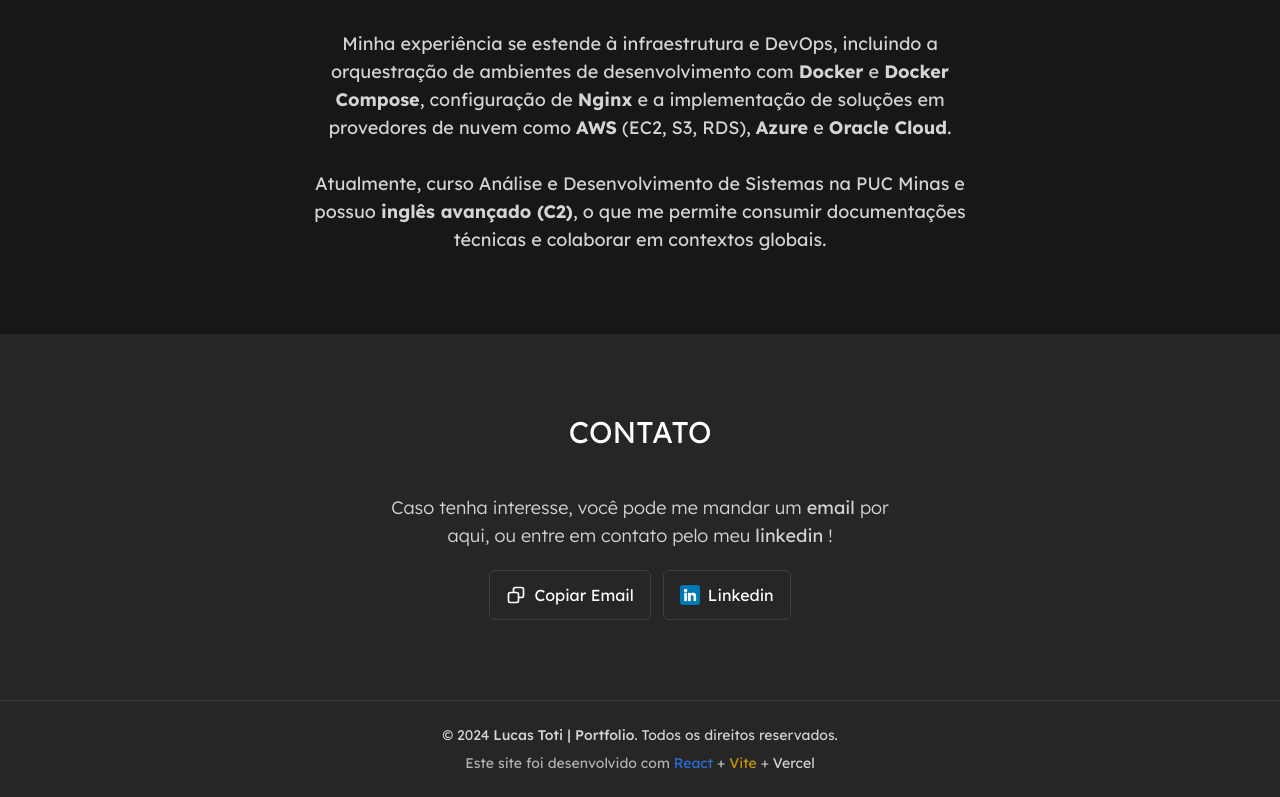
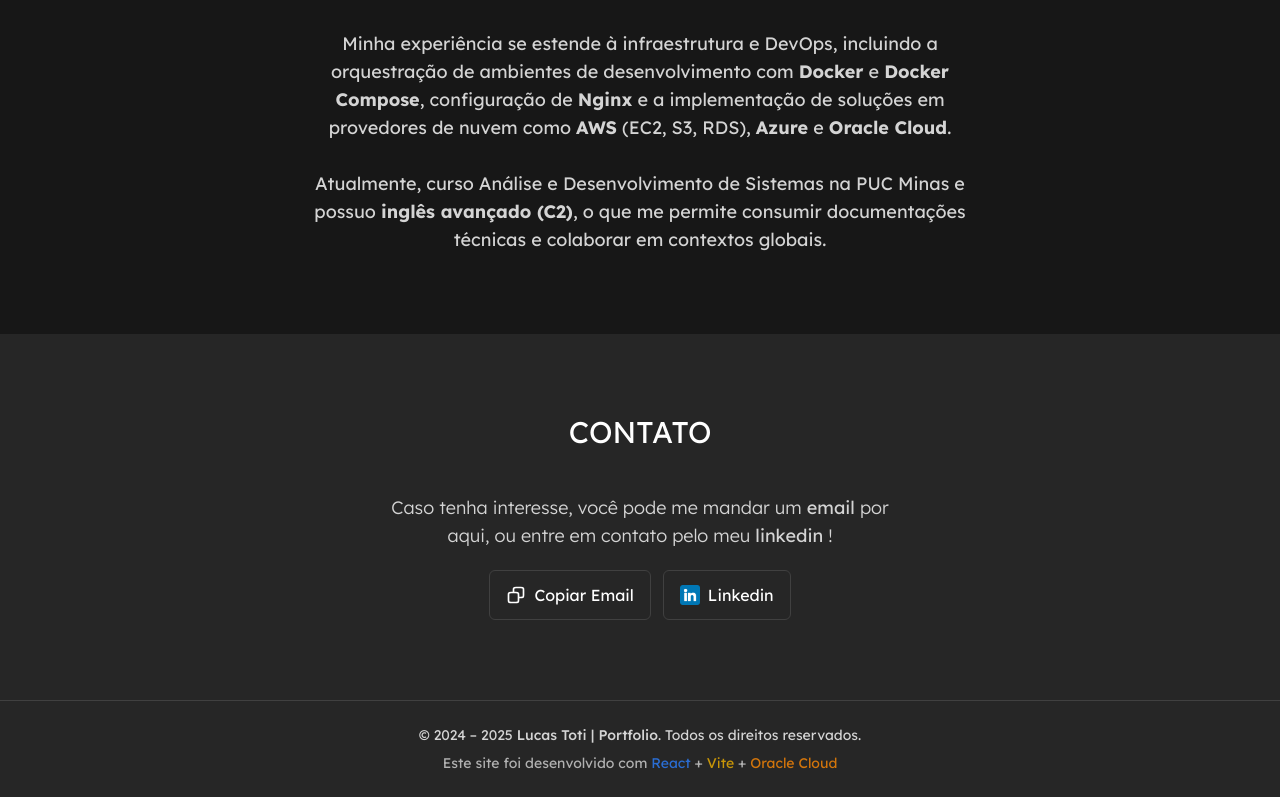
Before and after one commit to LcsToti/MyPortfolio, a React (Vite) app: page / in a window 1280 px wide. Shown: the part 2935-3732 px from the top of the page. Built offline with nearby package versions, Linux system fonts and the light colour scheme.

Commit message:
Fix: Remove vercel from footer, add oracle. Add copyright time range

```diff
--- a/src/components/index/Footer.tsx
+++ b/src/components/index/Footer.tsx
@@ -3,7 +3,7 @@
     <footer className="bg-neutral-100 dark:bg-neutral-800 text-neutral-600 dark:text-neutral-300 py-6 border-t border-neutral-200  dark:border-neutral-700">
       <div className="container mx-auto px-4 text-center">
         <p className="text-sm">
-          © 2024 <span className="font-medium">Lucas Toti | Portfolio</span>.
+          © 2024 – {new Date().getFullYear()} <span className="font-medium">Lucas Toti | Portfolio</span>.
           Todos os direitos reservados.
         </p>
         <p className="text-sm mt-2 opacity-80">
@@ -16,8 +16,8 @@
             Vite
           </a>{" "}
           +{" "}
-          <a href="https://vercel.com/" className="text-black dark:text-white">
-            Vercel
+          <a href="https://www.oracle.com/cloud/" className="text-orange-600 dark:text-orange-400">
+            Oracle Cloud
           </a>
         </p>
       </div>
```
